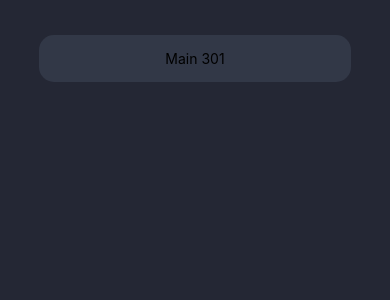
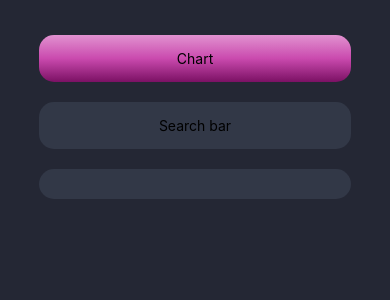
Before and after one commit to Zeyu-Li/Rereceipt, a React Native app: screen / in a window 390 px wide. Shown: the top 300 px of the page. Built offline with nearby package versions, Linux system fonts and the light colour scheme.

Commit message:
added gradient

```diff
--- a/App.js
+++ b/App.js
@@ -1,7 +1,7 @@
 import { StatusBar } from "expo-status-bar";
-import { StyleSheet, View } from "react-native";
+import { View } from "react-native";
 import { Main } from "./pages/main";
-import { primary, text } from "./styles/colors";
+import styles from "./styles/styles";
 
 export default function App() {
   return (
@@ -12,13 +12,3 @@ export default function App() {
     </View>
   );
 }
-
-const styles = StyleSheet.create({
-  container: {
-    flex: 1,
-    backgroundColor: primary,
-    color: text,
-    alignItems: "center",
-    padding: 35,
-  },
-});
--- a/components/containers/GeneralContainer.jsx
+++ b/components/containers/GeneralContainer.jsx
@@ -1,7 +1,6 @@
-import React, { useState } from "react";
 import { View } from "react-native";
-import { useTailwind } from "tailwind-rn/dist";
 import styles from "../../styles/styles";
+import { LinearGradient } from "expo-linear-gradient";
 
 export const GeneralContainer = (props) => {
   return <View style={styles.generalContainer}>{props.children}</View>;
@@ -10,3 +9,15 @@ export const GeneralContainer = (props) => {
 export const CenterContainer = (props) => {
   return <View style={styles.center}>{props.children}</View>;
 };
+
+export const FancyContainer = (props) => {
+  return (
+    <LinearGradient
+      // Background Linear Gradient
+      colors={["#E192D0", "#CA4AAE", "#7B1164"]}
+      style={styles.generalContainer}
+    >
+      {props.children}
+    </LinearGradient>
+  );
+};
--- a/package.json
+++ b/package.json
@@ -10,11 +10,13 @@
   "dependencies": {
     "@react-navigation/native": "^6.0.6",
     "expo": "~44.0.0",
+    "expo-linear-gradient": "~11.0.0",
     "expo-status-bar": "~1.2.0",
     "react": "17.0.1",
     "react-dom": "17.0.1",
     "react-native": "0.64.3",
     "react-native-paper": "^4.11.2",
+    "react-native-svg": "12.1.1",
     "react-native-web": "0.17.1",
     "tailwind-rn": "^4.0.0"
   },
--- a/pages/main.jsx
+++ b/pages/main.jsx
@@ -3,18 +3,29 @@ import { Text } from "react-native";
 import { OverviewTable } from "../components/common/Table";
 import {
   CenterContainer,
+  FancyContainer,
   GeneralContainer,
 } from "../components/containers/GeneralContainer";
 
 export const Main = () => {
   return (
     <>
+      <FancyContainer>
+        <CenterContainer>
+          {/* Chart */}
+          <Text>Chart</Text>
+        </CenterContainer>
+      </FancyContainer>
       <GeneralContainer>
         <CenterContainer>
-          <Text>Main 301</Text>
+          <Text>Search bar</Text>
         </CenterContainer>
       </GeneralContainer>
-      <OverviewTable />
+      <GeneralContainer>
+        <CenterContainer>
+          <OverviewTable />
+        </CenterContainer>
+      </GeneralContainer>
     </>
   );
 };
--- a/styles/styles.js
+++ b/styles/styles.js
@@ -1,23 +1,35 @@
 import { StyleSheet } from "react-native";
-import { secondary, text } from "./colors";
+import { primary, secondary, text } from "./colors";
 import { Dimensions } from "react-native";
 
 const windowWidth = Dimensions.get("window").width;
 const windowHeight = Dimensions.get("window").height;
 
+const generalContainer = {
+  color: text,
+  padding: 15,
+  borderRadius: 15,
+  marginBottom: 20,
+  width: windowWidth * 0.8,
+};
+
 const styles = StyleSheet.create({
   generalContainer: {
     backgroundColor: secondary,
-    color: text,
-    padding: 15,
-    borderRadius: 15,
-    width: windowWidth * 0.8,
+    ...generalContainer,
   },
   center: {
     display: "flex",
     justifyContent: "center",
     alignItems: "center",
   },
+  container: {
+    flex: 1,
+    backgroundColor: primary,
+    color: text,
+    alignItems: "center",
+    padding: 35,
+  },
 });
 
 export default styles;
```
Also changed, not shown: 1 other file (tests, documents, lock files or other folders).
